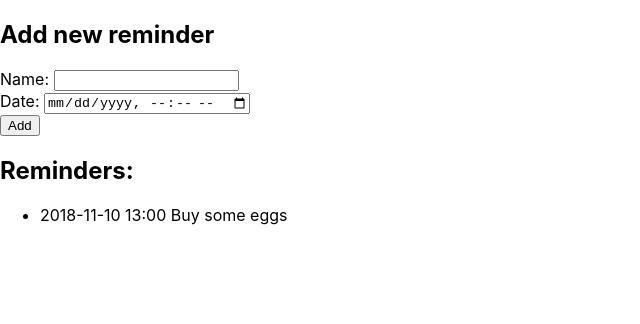
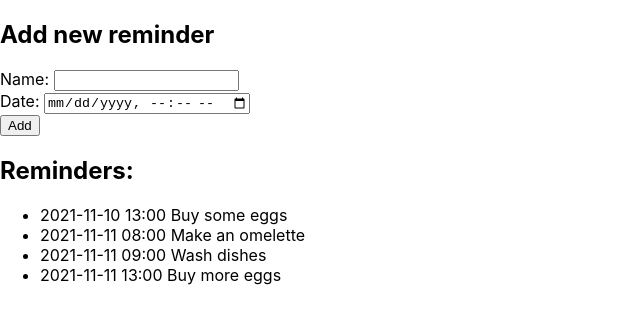
Before and after one commit to LiubovPellinen/UTU-2.4-2.10, a React (Create React App) app: page / in a window 1280 px wide. Shown: the top 324 px of the page, without its empty margins (0-640 px from the left). Built offline with nearby package versions, Linux system fonts and the light colour scheme; data requests are answered from the project's data file.

Commit message:
excercises 2.4-2.8 done

```diff
--- /dev/null
+++ b/db.json
@@ -0,0 +1,24 @@
+{
+  "reminders": [
+    {
+      "name": "Buy some eggs",
+      "date": "2021-11-10 13:00",
+      "id": 1
+    },
+    {
+      "name": "Make an omelette",
+      "date": "2021-11-11 08:00",
+      "id": 2
+    },
+    {
+      "name": "Wash dishes",
+      "date": "2021-11-11 09:00",
+      "id": 3
+    },
+    {
+      "name": "Buy more eggs",
+      "date": "2021-11-11 13:00",
+      "id": 4
+    }
+  ]
+}
--- a/package.json
+++ b/package.json
@@ -6,6 +6,8 @@
     "@testing-library/jest-dom": "^5.11.9",
     "@testing-library/react": "^11.2.5",
     "@testing-library/user-event": "^12.8.3",
+    "axios": "^0.21.1",
+    "json-server": "^0.16.3",
     "react": "^17.0.1",
     "react-dom": "^17.0.1",
     "react-scripts": "4.0.3",
@@ -15,7 +17,8 @@
     "start": "react-scripts start",
     "build": "react-scripts build",
     "test": "react-scripts test",
-    "eject": "react-scripts eject"
+    "eject": "react-scripts eject",
+    "server": "json-server -p3001 db.json"
   },
   "eslintConfig": {
     "extends": [
--- a/src/App.js
+++ b/src/App.js
@@ -1,19 +1,21 @@
-import React from 'react';
+import React from 'react'
+import axios from 'axios'
 import AddReminder from './components/AddReminder'
-import Reminder from './components/Reminder';
+import Reminder from './components/Reminder'
 class App extends React.Component {
   constructor(props) {
     super(props)
     this.state = {
-      reminders: [
-        {
-          name: 'Buy some eggs',
-          date: "2018-11-10 13:00",
-          id: 0
-        }
-      ],
+      reminders: [],
 
     }
+  }
+  componentDidMount() {
+     axios
+      .get('http://localhost:3001/reminders')
+      .then(response => {
+            this.setState({ reminders: response.data })
+      })
   }
   addReminder = (name, date) => {
     if (name && date) {
```
Also changed, not shown: 1 other file (tests, documents, lock files or other folders).
